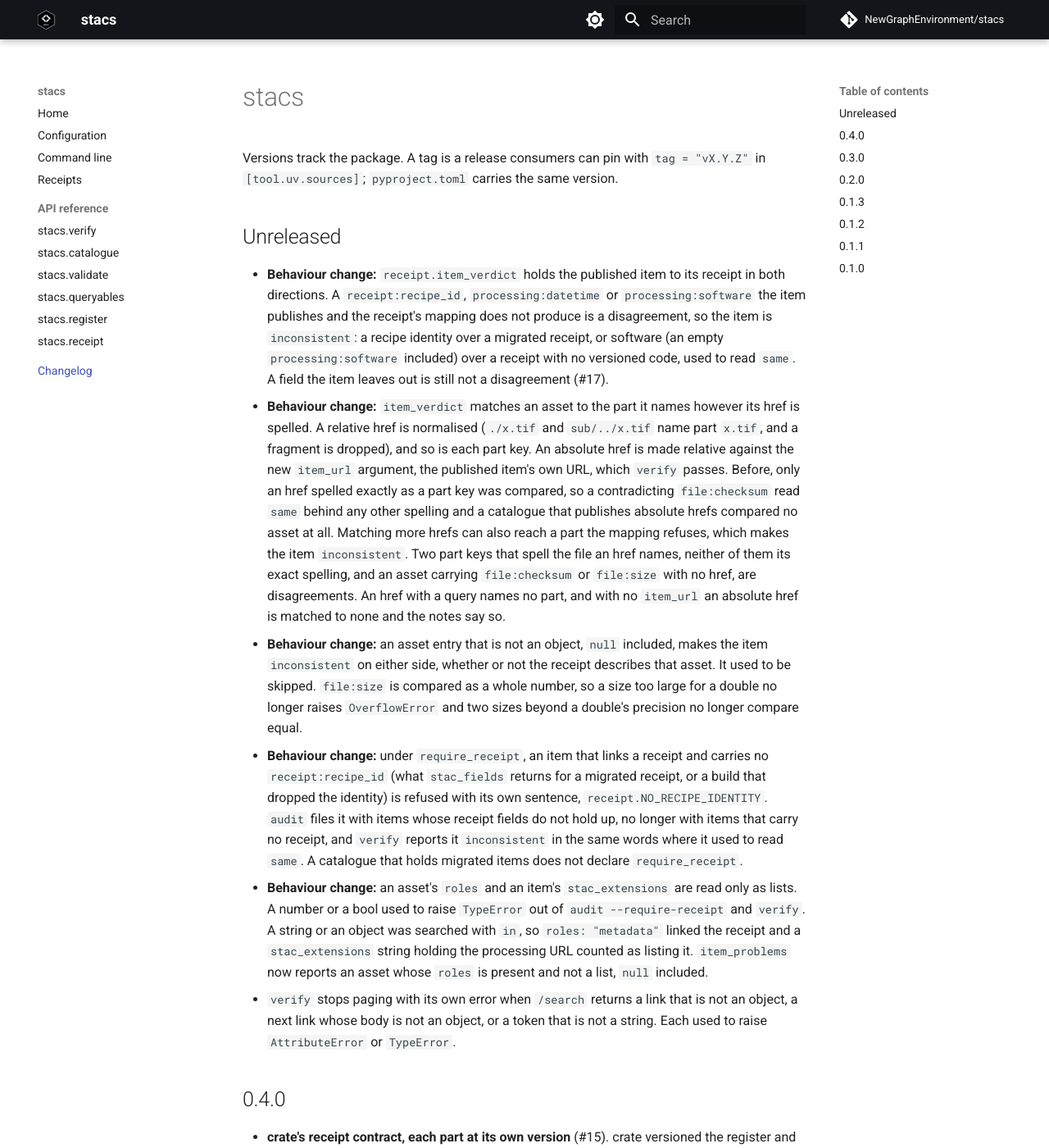
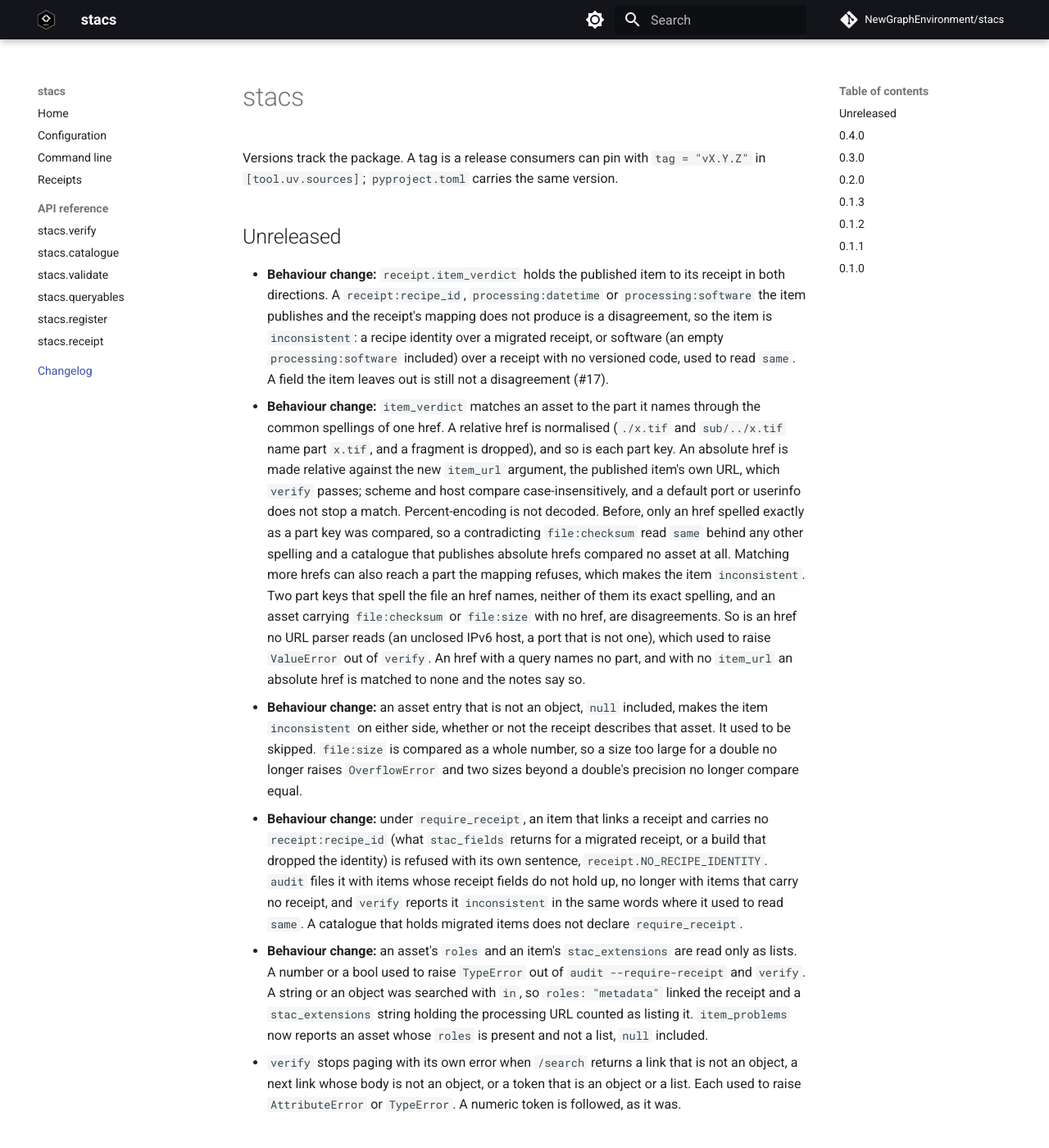
Before and after one commit to NewGraphEnvironment/stacs, an MkDocs documentation site: the page built from docs/changelog.md, in a window 1280 px wide and 1400 px high. Shown: the whole window at 82% size. Built offline with MkDocs 1.6.1 and Material for MkDocs 9.7.7, drawn with Linux system fonts in a browser that asks for light colours; comment, search, counter and statistics services are not loaded.

Commit message:
Code-check round 1 fixes for #17: unparsable hrefs, default ports, numeric tokens
An href urlsplit cannot read raised ValueError out of `verify`, naming no
item; it is now a disagreement, and an unparsable `item_url` a
ReceiptError. Origins compare scheme, host and effective port, so
`:443` or userinfo no longer stops a match. A numeric paging token is
followed again; only object and list tokens are refused. The prefix
guard gets a fixture that reaches it.

Co-Authored-By: Claude Opus 5.5 <noreply@anthropic.com>

```diff
--- a/NEWS.md
+++ b/NEWS.md
@@ -11,17 +11,20 @@ Versions track the package. A tag is a release consumers can pin with
   `inconsistent`: a recipe identity over a migrated receipt, or software (an empty
   `processing:software` included) over a receipt with no versioned code, used to read
   `same`. A field the item leaves out is still not a disagreement (#17).
-- **Behaviour change:** `item_verdict` matches an asset to the part it names however its
-  href is spelled. A relative href is normalised (`./x.tif` and `sub/../x.tif` name part
-  `x.tif`, and a fragment is dropped), and so is each part key. An absolute href is made
-  relative against the new `item_url` argument, the published item's own URL, which
-  `verify` passes. Before, only an href spelled exactly as a part key was compared, so a
+- **Behaviour change:** `item_verdict` matches an asset to the part it names through the
+  common spellings of one href. A relative href is normalised (`./x.tif` and `sub/../x.tif`
+  name part `x.tif`, and a fragment is dropped), and so is each part key. An absolute href
+  is made relative against the new `item_url` argument, the published item's own URL, which
+  `verify` passes; scheme and host compare case-insensitively, and a default port or
+  userinfo does not stop a match. Percent-encoding is not decoded. Before, only an href spelled exactly as a part key was compared, so a
   contradicting `file:checksum` read `same` behind any other spelling and a catalogue that
   publishes absolute hrefs compared no asset at all. Matching more hrefs can also reach a
   part the mapping refuses, which makes the item `inconsistent`. Two part keys that spell the
   file an href names, neither of them its exact spelling, and an asset carrying
-  `file:checksum` or `file:size` with no href, are disagreements. An href with a query names no part, and with no `item_url` an absolute
-  href is matched to none and the notes say so.
+  `file:checksum` or `file:size` with no href, are disagreements. So is an href no URL
+  parser reads (an unclosed IPv6 host, a port that is not one), which used to raise
+  `ValueError` out of `verify`. An href with a query names no part, and with no `item_url`
+  an absolute href is matched to none and the notes say so.
 - **Behaviour change:** an asset entry that is not an object, `null` included, makes the
   item `inconsistent` on either side, whether or not the receipt describes that asset. It
   used to be skipped. `file:size` is compared as a whole number, so a size too large for a
@@ -40,8 +43,9 @@ Versions track the package. A tag is a release consumers can pin with
   `item_problems` now reports an asset whose `roles` is present and not a list, `null`
   included.
 - `verify` stops paging with its own error when `/search` returns a link that is not an
-  object, a next link whose body is not an object, or a token that is not a string. Each
-  used to raise `AttributeError` or `TypeError`.
+  object, a next link whose body is not an object, or a token that is an object or a list.
+  Each used to raise `AttributeError` or `TypeError`. A numeric token is followed, as it
+  was.
 
 ## 0.4.0
 
```
Also changed, not shown: README.md (+1 -1 lines), planning/active/progress.md (+1 -0 lines), planning/active/review-round1.md (added, +89 -0 lines), 4 other files.
